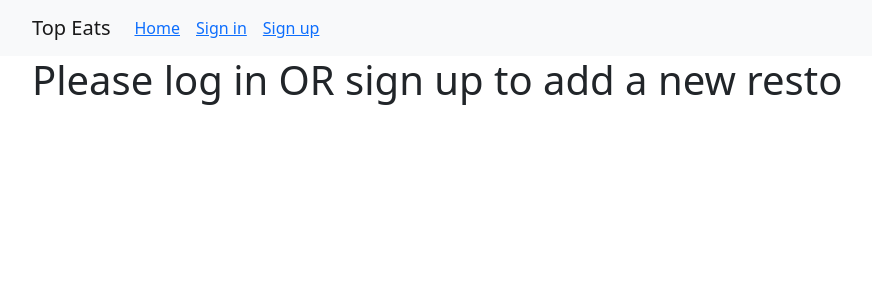
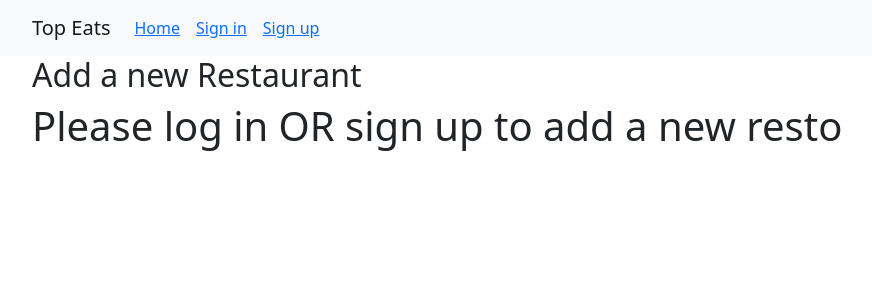
Before and after one commit to jakejosephcs/4ww3ProjectPart3, a React (Create React App) app in the folder client/: page /submission in a window 1280 px wide. Shown: the top 300 px of the page, without its empty margins (50-922 px from the left). Built offline with nearby package versions, Linux system fonts and the light colour scheme.

Commit message:
Update submission page

```diff
--- a/client/src/views/Submission/SubmissionPage.js
+++ b/client/src/views/Submission/SubmissionPage.js
@@ -70,6 +70,7 @@ export default function SubmissionPage({ token }) {
 
   return (
     <Container>
+      <h2>Add a new Restaurant</h2>
       {isError && (
         <ToastContainer position="top-end" className="p-3">
           <Toast>
```
